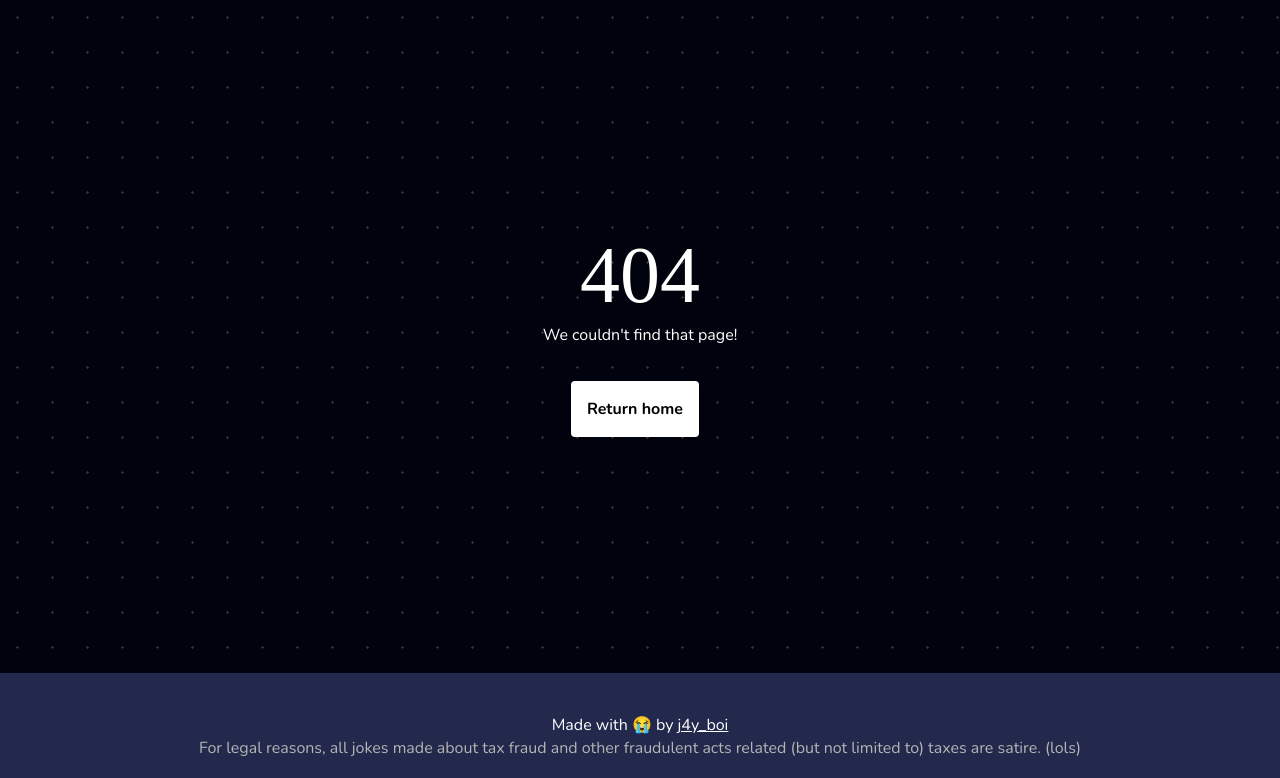
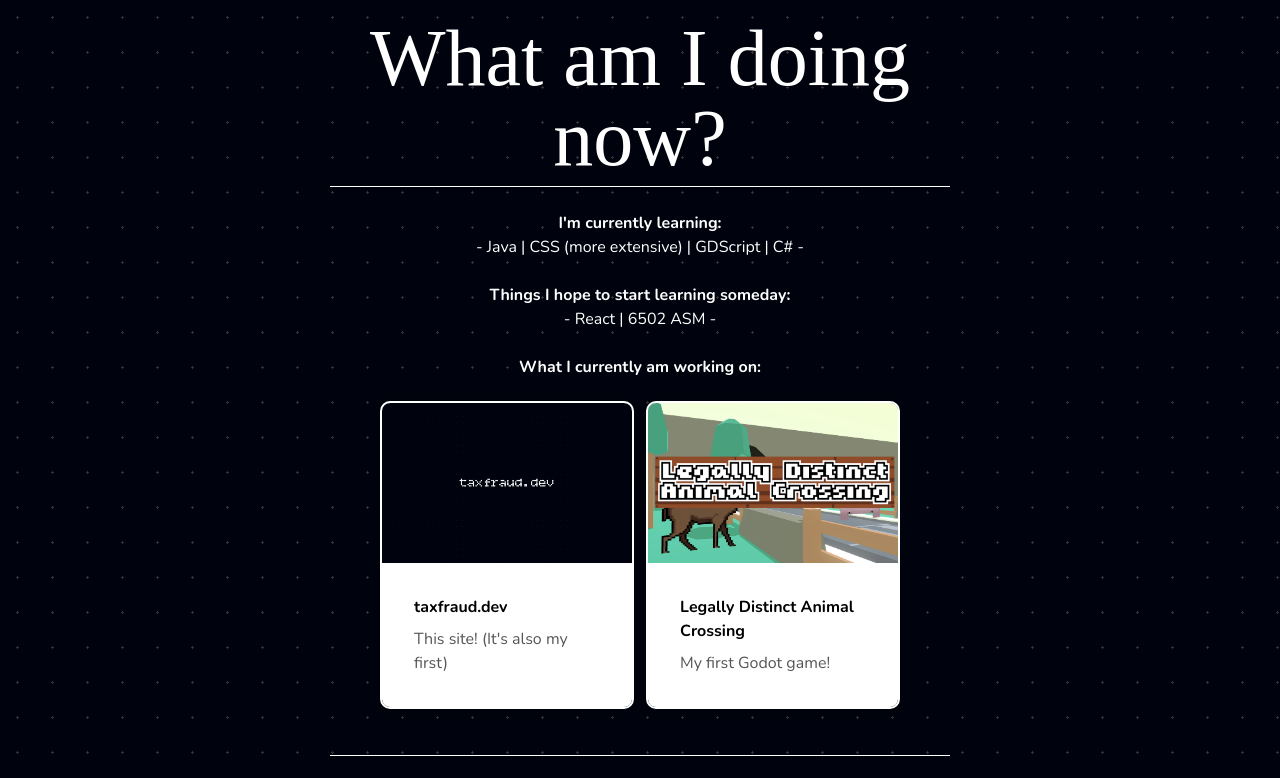
Before and after one commit to j4y-boi/taxfraud.dev, a SvelteKit app: page /now in a window 1280 px wide. Before the commit this address had no page. Shown: the top 778 px of the page. Built offline with nearby package versions, Linux system fonts and the light colour scheme; a web font is replaced by a local one.

Commit message:
fixed typo in projects, added a "now" page for current projects, added repo button in project pages, added konami to click easter egg game, added resizable screenshot on bgchange page

```diff
--- a/src/featuredProjects.js
+++ b/src/featuredProjects.js
@@ -7,13 +7,13 @@ export const projects = [
   },
   {
     title: "Legally Distinct Animal Crossing",
-    description: "A game where you need to open gates so animals don't get ran over.",
+    description: "A game where you need to open gates so animals don't get run over.",
     image: "/img/aminal.png",
     link: "projects/animalroad"
   },
   {
     title: "Pip the mouse",
-    description: "A simple video game involving a mouse. Feed him, make sure he doesn't die!",
+    description: "A simple video game involving a mouse. Feed him, play with him, make sure he doesn't die!",
     image: "/img/pip.png",
     link: "https://github.com/j4y-boi/pip-the-mouse/"
   },
--- a/src/lib/gridthing.svelte
+++ b/src/lib/gridthing.svelte
@@ -14,6 +14,9 @@
     display: grid;
     grid-template-columns: repeat(auto-fit, minmax(250px, 1fr));
     gap: 1rem;
+    justify-content: center;
+    max-width: 900px;
+    margin: auto;
   }
 
   .card {
--- /dev/null
+++ b/src/lib/singleGrid.svelte
@@ -0,0 +1,79 @@
+<style>
+  .grid {
+    display: grid;
+    grid-template-columns: repeat(auto-fit, minmax(250px, 0.1fr));
+    gap: 1rem;
+    justify-content: center;
+    max-width: 900px;
+    margin: auto;
+  }
+
+  .card {
+    border-radius: 0.5rem;
+    overflow: hidden;
+    box-shadow: 0 2px 10px rgba(0,0,0,0.1);
+    transition: transform 0.2s ease;
+    background: white;
+    outline: 2px solid white;
+  }
+
+  .card:hover {
+    transform: translateY(-5px);
+  }
+
+  .card img {
+    width: 100%;
+    height: 160px;
+    object-fit: cover;
+  }
+
+  .content {
+    padding: 2rem;
+  }
+
+  .title {
+    font-weight: bold;
+    margin-bottom: 0.5rem;
+  }
+
+  .description {
+    color: #555;
+  }
+
+  a {
+    text-decoration: none;
+    color: inherit;
+  }
+</style>
+
+<script>
+	export let projects = [
+		{
+			title: "Placeholder",
+			description: "please update",
+			image: "/img/site.png",
+			link: "/"
+		}
+	];
+
+	// so like now i can only work on 4 projects max
+	$: visibleProjects = projects.slice(0, 3);
+</script>
+
+<div class="grid">
+	{#each visibleProjects as project}
+		<a
+			href={project.link}
+			class="card"
+			{...(project.link.startsWith('http')
+				? { target: "_blank", rel: "noopener noreferrer" }
+			  : {})}
+		>
+			<img src={project.image} alt={project.title} />
+			<div class="content">
+				<div class="title text-black">{project.title}</div>
+				<div class="description">{project.description}</div>
+			</div>
+		</a>
+	{/each}
+</div>
--- a/src/routes/+page.svelte
+++ b/src/routes/+page.svelte
@@ -34,6 +34,9 @@
                 <a href="/info">Info / Contact</a>
             </button>
             <button class="bg-white  text-black font-bold p-4 rounded transition active:scale-95 hover:scale-105" style="margin-right: 10px">
+                <a href="/now">Now</a>
+            </button>
+            <button class="bg-white  text-black font-bold p-4 rounded transition active:scale-95 hover:scale-105" style="margin-right: 10px">
                 <a href="/projects">My projects</a>
             </button>
         </div>
--- a/src/routes/clickd/+page.svelte
+++ b/src/routes/clickd/+page.svelte
@@ -34,6 +34,29 @@
     let commentary = $state("");
     let last = 0;
     const text = ["Since, you're here clicking away, I figure I might as well tell you something. /fish is an interessting page :)","Are you... Planning on stopping anytime soon?", "1000? How much time have you wasted already?", "Yeah, I'm not stopping you.", "... Are you using an autoclicker?"]
+
+    /**
+     * @param {{ (): void; (arg0: any): void; }} callback
+     */
+    function konami(callback) {
+        /**
+         * @type {any[]}
+         */
+        let kkeys = [];
+        // up,up,down,down,left,right,left,right,B,A
+        const konami = '38,38,40,40,37,39,37,39,66,65';
+        return (/** @type {{ keyCode: any; }} */ event) => {
+            kkeys.push(event.keyCode);
+            if (kkeys.toString().indexOf(konami) >= 0) {
+                callback(event);
+                kkeys = [];
+            }
+        };
+    }
+    const handler = konami(() => {
+        multiplier += 10
+    });
+    window.addEventListener('keydown', handler);
 
     function up() {
         counter += multiplier;
--- a/src/routes/info/+page.svelte
+++ b/src/routes/info/+page.svelte
@@ -12,9 +12,7 @@
         I also started programming Arduino's at school using Blockly (which is a visual programming language that can be converted to C++.</p>
         <p class="text-center">Now, in 2025, I'm running my own site and making projects for fun! (I'll probably make less, I need to focus on school lmfao)</p>
         <br><p class="text-center"><b>Programming languages I know/use:</b></p>
-        <p class="text-center">- Python | GDScript | HTML | JavaScript | CSS (Limited) -</p><br>
-        <p class="text-center"><b>Programming languages I'm currently learning:</b></p>
-        <p class="text-center">- Java | CSS (more extensive) | GDScript | C# -</p><br>
+        <p class="text-center">- Python | GDScript | HTML | JavaScript | CSS (Limited) | Java -</p><br>
         <p class="text-center"><b>Tools I use for my projects:</b></p>
         <p class="text-center">- VSCode, IntelliJ IDEA, Godot (Coding) | Paint.NET, Canva, Figma (Art) -</p><br><hr><br> <!-- This is probably breaking 30+ design rules, but I could give less of a crap at the moment -->
         <div style="display: flex; justify-content: center;" class="flex flex-wrap justify-center gap-2 sm:gap-4">
@@ -30,8 +28,8 @@
             <button class="relative overflow-hidden rounded bg-blue-500 px-5 py-2.5 text-white font-bold p-4 transition-all duration-300 hover:bg-blue-600 hover:ring-2 hover:ring-neutral-800 hover:ring-offset-2 active:scale-95" style="margin-right: 10px">
                 <a href="https://github.com/j4y-boi">My Github</a>
             </button>
-            <button class="relative overflow-hidden rounded bg-blue-500 px-5 py-2.5 text-white font-bold p-4 transition-all duration-300 hover:bg-blue-600 hover:ring-2 hover:ring-neutral-800 hover:ring-offset-2 active:scale-95" style="margin-right: 10px">
-                <a href="mailto:j4y_boi@taxfraud.dev">My email</a>
+            <button class="relative overflow-hidden rounded bg-gray-800 px-5 py-2.5 text-gray-500 font-bold p-4 transition-all duration-300 hover:bg-gray-900 hover:ring-2 hover:ring-neutral-900 hover:ring-offset-2 active:scale-95" style="margin-right: 10px">
+                <a href=" ">My email (Temporarily Unavailable)</a>
             </button>
 
         </div>
--- /dev/null
+++ b/src/routes/now/+page.svelte
@@ -0,0 +1,38 @@
+<script>
+    import Typewriter from "$lib/Typewriter.svelte";
+    import Bottomfooter from "$lib/bottomfooter.svelte";
+    import SingleGrid from "$lib/singleGrid.svelte";
+</script>
+
+<div class="min-h-screen flex flex-col">
+    <div class="text-white center">
+        <Typewriter text="What am I doing now?"/> <hr><br>
+        <p class="text-center"><b>I'm currently learning:</b></p>
+        <p class="text-center">- Java | CSS (more extensive) | GDScript | C# -</p><br>
+        <p class="text-center"><b>Things I hope to start learning someday:</b></p>
+        <p class="text-center">- React | 6502 ASM -</p><br>
+        <p class="text-center"><b>What I currently am working on:</b></p><br>
+        <!-- SCREW YOU, THIS LOOKS GOOD, I DONT CARE THAT THERE ISNT A BACKEND TO CONNECT TO -->
+        <SingleGrid projects={[
+            {
+                title: "taxfraud.dev",
+                description: "This site! (It's also my first)",
+                image: "/img/site.png",
+                link: "https://github.com/j4y-boi/taxfraud.dev"
+            },
+            {
+                title: "Legally Distinct Animal Crossing",
+                description: "My first Godot game!",
+                image: "/img/aminal.png",
+                link: "/projects/animalroad"
+            }
+        ]}></SingleGrid><br>
+        <br><hr><br> <!-- This is probably breaking 30+ design rules, but I could give less of a crap at the moment -->
+        <div style="display: flex; justify-content: center;" class="flex flex-wrap justify-center gap-2 sm:gap-4">
+            <button class="bg-white  text-black font-bold p-4 rounded transition active:scale-95 hover:scale-105" style="margin-right: 10px">
+                <a href="/">Return home</a>
+            </button>
+        </div>
+    </div>
+    <Bottomfooter/>
+</div>
--- a/src/routes/projects/animalroad/+page.svelte
+++ b/src/routes/projects/animalroad/+page.svelte
@@ -9,11 +9,14 @@
         <p class="text-center">Because I don't want to retype my entire spiel, you can view all info on the itch.io page below!</p><br>
         <div style="display: flex; justify-content: center;">
             <iframe title="game" frameborder="0" src="https://itch.io/embed/3815431?border_width=5&amp;dark=true" width="560" height="175"><a href="https://j4y-boi.itch.io/ld-animal-crossing">Legally Distinct Animal Crossing by J4y_boi</a></iframe>
-        </div>
-        <p class="text-center"><a href="https://github.com/j4y-boi/legally-destinct-animal-crossing/tree/after-roulette"><u>GitHub Repo</u></a></p><br>
+        </div><br><hr><br>
         <div style="display: flex; justify-content: center;">
+            <button class="relative overflow-hidden rounded bg-blue-500 px-5 py-2.5 text-white font-bold p-4 transition-all duration-300 hover:bg-blue-600 hover:ring-2 hover:ring-neutral-800 hover:ring-offset-2 active:scale-95" style="margin-right: 10px">
+                <a href="https://github.com/j4y-boi/legally-destinct-animal-crossing/tree/after-roulette">GitHub Repo</a>
+            </button>
             <button class="bg-white  text-black font-bold p-4 rounded transition active:scale-95 hover:scale-105" style="margin-right: 10px">
-                <a href="/projects">Return to projects</a>
+                <!-- svelte-ignore a11y_invalid_attribute -->
+                <a href="javascript:history.back()">Return</a>
             </button>
         </div>
     </div>
--- a/src/routes/projects/bgchange/+page.svelte
+++ b/src/routes/projects/bgchange/+page.svelte
@@ -1,18 +1,35 @@
 <script>
     import Bottomfooter from "$lib/bottomfooter.svelte";
 </script>
+
+<style>
+    .notimg {
+        transition: all 0.3s ease;
+        max-width: 50%;
+        margin: 0 auto;
+        display: block;
+    }
+
+    .notimg:active {
+        max-width: 75%;
+    }
+
+</style>
 
 <div class="min-h-screen flex flex-col">
     <div class="text-white center">
         <h1 class="text-center">bgChange <img class="inline h-[1em] w-auto" alt="logo" src="/img/bgchangeicon.png"></h1><hr><br>
         <p class="text-center">One of the first utilities I wrote in Python. I made it with a friend because our school didn't allow custom wallpapers.</p>
-        <p class="text-center">And (as people do), we bypassed those limitations using some neat tricks.</p><br>
+        <p class="text-center">And (as people do), we bypassed those limitations using some neat tricks.</p>
+        <br><img class="notimg" title="Hold to make the image larger!" src="https://raw.githubusercontent.com/j4y-boi/bgChange/refs/heads/main/screenshot.png" alt="screenshot of bgchange"/><br>
+        <hr><br>
         <div style="display: flex; justify-content: center;">
-            <p class="text-center"><a href="https://github.com/j4y-boi/bgChange"><u>GitHub Repo</u></a></p>
-        </div><br>
-        <div style="display: flex; justify-content: center;">
+            <button class="relative overflow-hidden rounded bg-blue-500 px-5 py-2.5 text-white font-bold p-4 transition-all duration-300 hover:bg-blue-600 hover:ring-2 hover:ring-neutral-800 hover:ring-offset-2 active:scale-95" style="margin-right: 10px">
+                <a href="https://github.com/j4y-boi/bgChange">GitHub Repo</a>
+            </button>
             <button class="bg-white  text-black font-bold p-4 rounded transition active:scale-95 hover:scale-105" style="margin-right: 10px">
-                <a href="/projects">Return to projects</a>
+                <!-- svelte-ignore a11y_invalid_attribute -->
+                <a href="javascript:history.back()">Return</a>
             </button>
         </div>
     </div>
```
